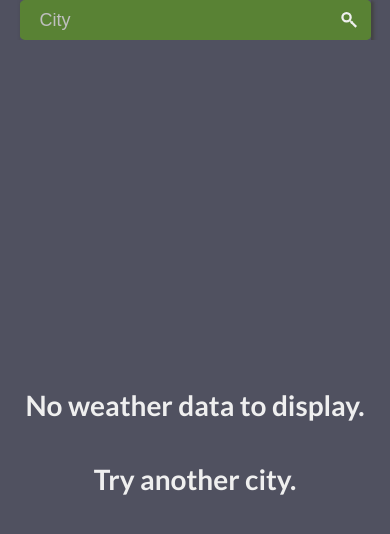
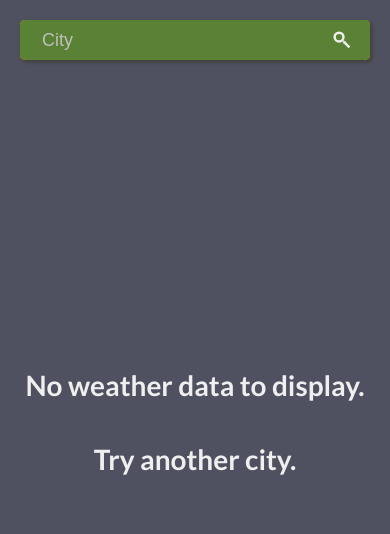
Before and after one commit to Razlaw/weather_website, a React (Create React App) app: page / in a window 390 px wide. Shown: the top 534 px of the page. Built offline with nearby package versions, Linux system fonts and the light colour scheme.

Commit message:
Adjust styling to be better compatible for mobile browsers

```diff
--- a/src/app.scss
+++ b/src/app.scss
@@ -1,23 +1,23 @@
 @import "./global.scss";
 
 .App {
-  min-height: 100vh;
+  width: 100%;
+  height: 100%;
+  position: absolute;
   top: 0;
   overflow: hidden;
-  display: flex;
-  flex-direction: column;
-  align-items: center;
-  justify-content: center;
   text-align: center;
-  background-color: $backgroundColor;
+  background-color: orange;
 
   .noData {
     width: 100%;
-    height: calc(100vh - #{$searchBarHeight});
+    height: 100%;
+    background-color: $backgroundColor;
     display: flex;
     flex-direction: column;
     align-items: center;
     justify-content: center;
+    overflow: hidden;
 
     h1 {
       color: $textColor;
@@ -26,12 +26,12 @@
 
 
   .sections {
+    position: absolute;
     width: 100%;
-    height: calc(100vh - #{$searchBarHeight});
-    z-index: 2;
+    height: 100%;
+    min-height: 700px;
     background-color: white;
-    position: relative;
-    scroll-behavior: auto;
+    scroll-behavior: smooth;
     scroll-snap-type: y mandatory;
     scroll-snap-stop: always;
     scrollbar-width: none;
@@ -41,8 +41,12 @@
     }
 
     > * {
-      width: 100vw;
-      height: calc(100vh - #{$searchBarHeight});
+      width: calc(100% - 20px);
+      height: 100%;
+      margin-left: 10px;
+      position: relative;
+      padding-top: 70px;
+      background-color: darkgreen;
       scroll-snap-align: start;
     }
   }
--- a/src/components/citySearchBar/citySearchBar.scss
+++ b/src/components/citySearchBar/citySearchBar.scss
@@ -1,35 +1,35 @@
 @import "../../global.scss";
 
 .citySearchBar {
-  width: 100%;
+  position: fixed;
+  top: 20px;
+  margin-left: 20px;
+  width: calc(100% - 40px);
+  min-width: 200px;
   height: $searchBarHeight;
-  background-color: $backgroundColor;
-
-  font-size: large;
-  display: flex;
-  align-items: center;
-  justify-content: center;
-  flex-direction: row;
-  z-index: 1;
+  background-color: orange;
+  border-radius: 5px;
+  box-shadow: 2px 2px 3px 1px #444444;
+  z-index: 10;
 
   form {
-    width: 90%;
-    z-index: 3;
-    box-shadow: 2px 2px 3px 1px #444444;
+    width: 100%;
+    height: 100%;
 
     .formComponents {
       width: 100%;
-      height: 40px;
-      border-radius: 5px;
+      height: 100%;
       background-color: $alternativeColor;
       display: flex;
       align-items: center;
       justify-content: space-between;
 
+      font-size: large;
+
       input {
         width: 100%;
-        height: 90%;
-        padding-left: 20px;
+        height: 100%;
+        margin-left: 20px;
         background-color: $alternativeColor;
         color: $textColor;
         border: none;
@@ -44,7 +44,7 @@
       button {
         width: 40px;
         height: 100%;
-        padding-right: 10px;
+        margin-right: 10px;
         background-color: $alternativeColor;
         border: none;
         cursor: pointer;
--- a/src/components/hourOfDayListItem/hourOfDayListItem.scss
+++ b/src/components/hourOfDayListItem/hourOfDayListItem.scss
@@ -1,7 +1,9 @@
 @import "../../global.scss";
 
 .hourOfDayListItem {
+  height: 100%;
   color: $textColor;
+  font-size: 1.2em;
 
   &.active {
     color: $highlightColor;
--- a/src/components/weatherForecastForADay/WeatherForecastForADay.jsx
+++ b/src/components/weatherForecastForADay/WeatherForecastForADay.jsx
@@ -8,6 +8,7 @@ export default function WeatherForecastForADay({dayToDisplay, weatherData}) {
 
     return (
         <div className="weatherForecastForADay">
+            <div className="contentContainer">
                 <div className="dayDisplay">
                     <h1>
                         {dayToDisplay}
@@ -32,5 +33,6 @@ export default function WeatherForecastForADay({dayToDisplay, weatherData}) {
                     </div>
                 </div>
             </div>
+        </div>
     );
 }
--- a/src/components/weatherForecastForADay/weatherForecastForADay.scss
+++ b/src/components/weatherForecastForADay/weatherForecastForADay.scss
@@ -1,24 +1,26 @@
 @import "../../global.scss";
 
 .weatherForecastForADay {
+  .contentContainer {
     width: 100%;
-  height: 100vh;
-  background-color: white;
+    height: 91%;
+    min-height: 45.6em;
+    background-color: darkslateblue;
     display: flex;
     flex-direction: column;
     align-items: flex-start;
     justify-content: flex-start;
-  z-index: 2;
 
     .dayDisplay {
       width: 100%;
-    background-color: $backgroundColor;
+      height: 2.6em;
+      background-color: orangered;
       display: flex;
       flex-direction: row;
       align-items: flex-start;
 
       h1 {
-      font-size: x-large;
+        font-size: 1.8em;
         font-weight: 100;
         color: $textColor;
         background-color: $backgroundColor;
@@ -28,31 +30,39 @@
 
     .forecast {
       width: 100%;
+      height: 85%;
+      min-height: 43em;
       display: flex;
       flex-direction: row;
-    align-items: center;
+      align-items: flex-start;
       justify-content: space-around;
 
       .hoursOfDay {
-      width: 50%;
+        flex: 1;
+        height: 100%;
         background-color: #0e8c8c;
         display: flex;
         align-items: center;
         justify-content: center;
 
         ul {
+          height: 100%;
           background-color: $backgroundColor;
           list-style: none;
           display: flex;
           flex-direction: column;
           align-items: flex-end;
           justify-content: center;
+          align-content: space-evenly;
+          padding: 10px 0;
         }
       }
 
       .forecastPlot {
-      width: 50%;
+        flex: 2;
+        height: 100%;
         background-color: red;
       }
     }
   }
+}
--- a/src/components/weatherForecastForAWeek/WeatherForecastForAWeek.jsx
+++ b/src/components/weatherForecastForAWeek/WeatherForecastForAWeek.jsx
@@ -4,9 +4,11 @@ import React from "react";
 export default function WeatherForecastForAWeek({cityName, weatherData}) {
     return (
         <div className="weatherForecastForAWeek">
-            <h1>
-                Forecast for a week
-            </h1>
+            <div className="contentContainer">
+                <h1>
+                    Forecast for a week
+                </h1>
+            </div>
             <div className="footer">
                 <span>
                     The weather data displayed on this website is provided by
--- a/src/components/weatherForecastForAWeek/weatherForecastForAWeek.scss
+++ b/src/components/weatherForecastForAWeek/weatherForecastForAWeek.scss
@@ -2,13 +2,24 @@
 
 .weatherForecastForAWeek {
   display: flex;
-  flex-direction: column;
-  justify-content: space-between;
 
-  h1 {
+  .contentContainer {
+    width: 100%;
+    height: 91%;
+    min-height: 45.6em;
+    background-color: #5a30b5;
     display: flex;
-    align-items: center;
-    justify-content: center;
+    flex-direction: column;
+    justify-content: flex-start;
+
+    h1 {
+      width: 100%;
+      height: 100%;
+      background-color: palevioletred;
+      display: flex;
+      align-items: flex-start;
+      justify-content: center;
+    }
   }
 
   .footer {
```
Lines whose indentation alone changed are shown as unchanged.
